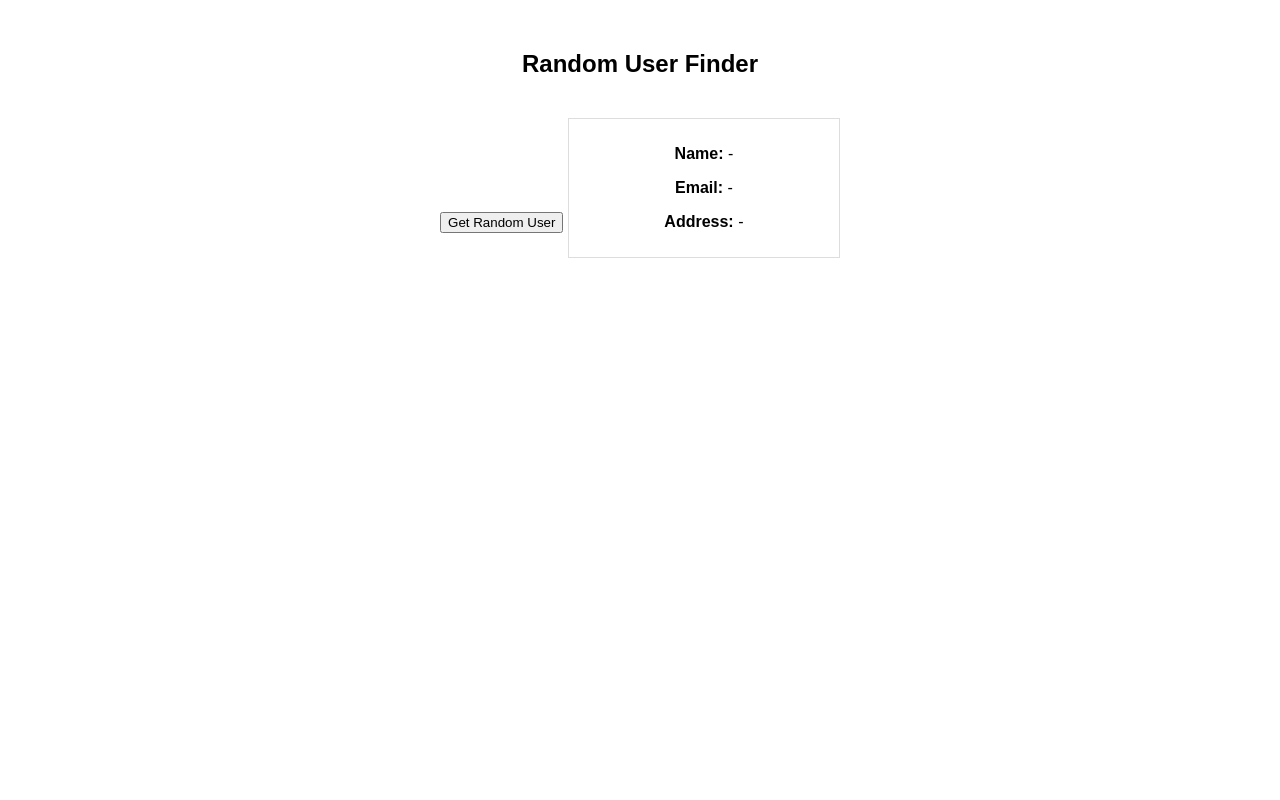
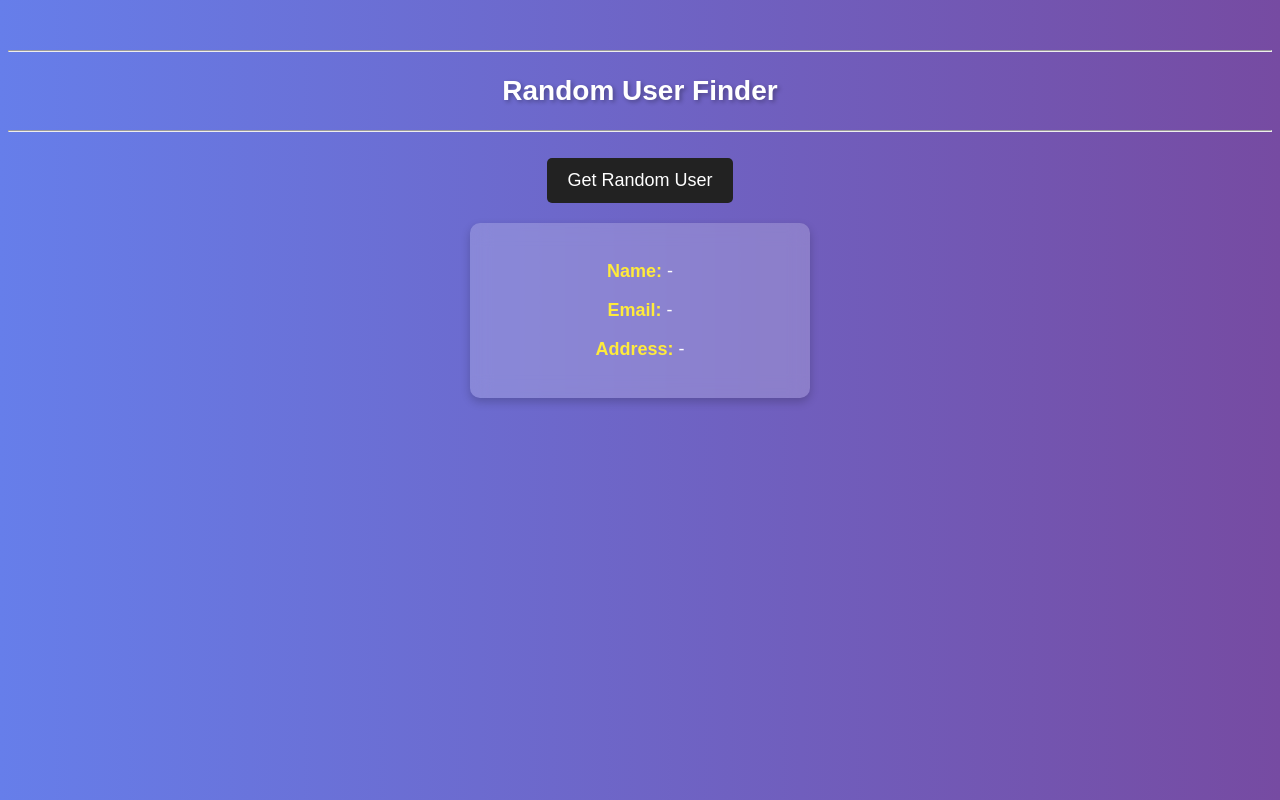
Before and after one commit to Harshita5102004/Centilytics_part2, a plain HTML site: page XHR/Project.html in a window 1280 px wide. Drawn offline with Linux system fonts and the light colour scheme.

Commit message:
.update today

```diff
--- a/XHR/Project.html
+++ b/XHR/Project.html
@@ -5,46 +5,102 @@
     <meta name="viewport" content="width=device-width, initial-scale=1.0">
     <title>User Finder (XHR)</title>
     <style>
+
         body {
-            font-family: Arial, sans-serif;
+            font-family: 'Poppins', sans-serif;
             text-align: center;
             margin-top: 50px;
+            background: linear-gradient(to right, #667eea, #764ba2);
+            color: white;
         }
+
+        h2 {
+            font-size: 28px;
+            text-shadow: 2px 2px 4px rgba(0, 0, 0, 0.3);
+        }
+
+
         #user-container {
             margin-top: 20px;
-            padding: 10px;
-            border: 1px solid #ddd;
+            padding: 20px;
+            border-radius: 10px;
+            box-shadow: 0px 4px 10px rgba(0, 0, 0, 0.2);
             display: inline-block;
-            min-width: 250px;
+            min-width: 300px;
+            background: rgba(255, 255, 255, 0.2);
+            backdrop-filter: blur(10px);
+            transition: transform 0.3s ease-in-out;
         }
+
+        #user-container:hover {
+            transform: scale(1.05);
+        }
+
+        p {
+            font-size: 18px;
+        }
+
+        strong {
+            color: #ffeb3b;
+        }
+
+        .btn {
+            margin-top: 2%;
+        }
+
+        #fetch-user {
+            background: #222;
+            color: white;
+            border: none;
+            padding: 12px 20px;
+            font-size: 18px;
+            cursor: pointer;
+            border-radius: 5px;
+            transition: all 0.3s ease-in-out;
+        }
+
+        #fetch-user:hover {
+            background: #ffeb3b;
+            color: black;
+            transform: scale(1.1);
+        }
+
         #error {
             color: red;
             display: none;
+            font-weight: bold;
         }
+
+
+        #loading {
+            display: none;
+            font-weight: bold;
+            font-size: 18px;
+            color: #ffeb3b;
+        }
+
     </style>
 </head>
 <body>
+    <hr>
+    <h2>Random User Finder</h2>
+    <hr>
 
-    <h2>Random User Finder</h2>
+    <div class="btn">
         <button id="fetch-user">Get Random User</button>
+    </div>
 
     <div id="user-container">
-        <p id="loading" style="display: none;">Loading...</p>
+        <p id="loading">Loading...</p>
         <p id="error">Failed to fetch user!</p>
         <p><strong>Name:</strong> <span id="name">-</span></p>
         <p><strong>Email:</strong> <span id="email">-</span></p>
         <p><strong>Address:</strong> <span id="address">-</span></p>
     </div>
 
+    <script>
+        const user = document.getElementById("fetch-user");
 
-
-
-
-
-
-
-    <script>
-        const user =  document.getElementById("fetch-user");
         user.addEventListener("click", () => {
             const url = "https://jsonplaceholder.typicode.com/users";
 
@@ -57,7 +113,6 @@
             xhr.responseType = "json";
 
             xhr.onload = function () {
-
                 console.log(xhr);
                 document.getElementById("loading").style.display = "none";
 
@@ -80,10 +135,6 @@
 
             xhr.send();
         });
-
     </script>
-
-
-
 </body>
 </html>
```
Also changed, not shown: index.html (added, +39 -0 lines). Lines whose indentation alone changed are shown as unchanged.
